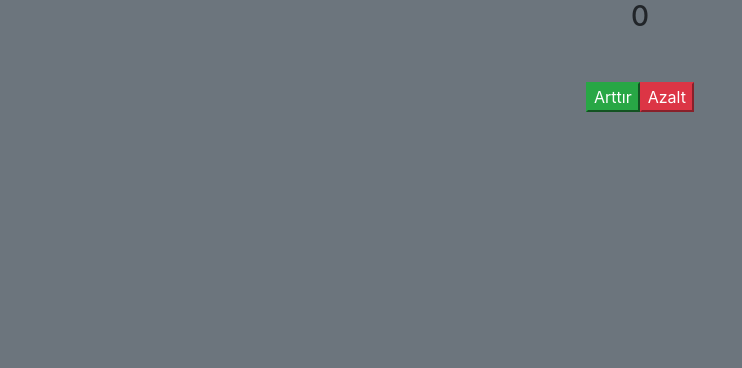
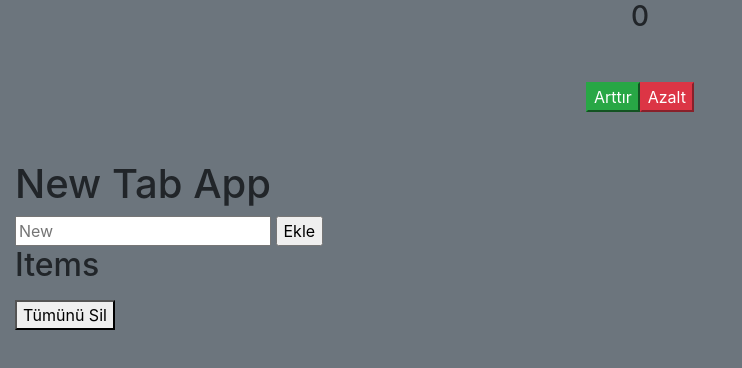
Before and after one commit to betussozgen/Exercisejs, a plain HTML site: page index.html in a window 1280 px wide. Shown: the whole page, without its empty margins (0-742 px from the left). Drawn offline with nearby package versions, Linux system fonts and the light colour scheme.

Commit message:
add submit and remove buttons

```diff
--- a/index.html
+++ b/index.html
@@ -19,8 +19,20 @@
     <div class="d-flex justify-content-center m-5">
         <button id="increase" class="btn-success">Arttır</button>
         <button id="declerase" class="btn-danger">Azalt</button>
+    </div>
 
+    <div class="col-12 small-container">
+      <h1>New Tab App</h1>
 
+      <form>
+        <input type="text" id="item" placeholder="New">
+        <input type="submit" value="Ekle">
+      </form>
+
+      <h2>Items</h2>
+      <ul></ul>
+
+      <button>Tümünü Sil</button>
     </div>
 
 
```
